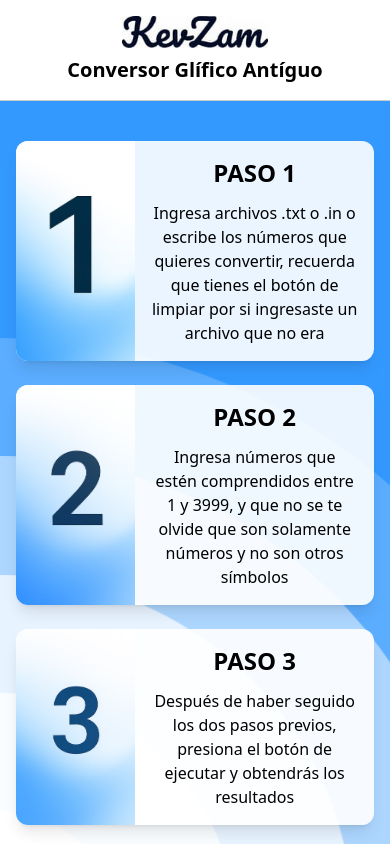
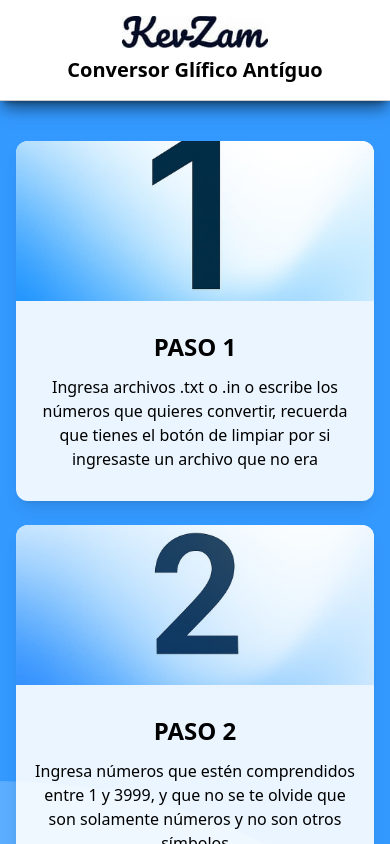
Before and after one commit to KevinZambranoC/practicaII, a Next.js app: page / in a window 390 px wide. Shown: the top 844 px of the page. Built offline with nearby package versions, Linux system fonts and the light colour scheme.

Commit message:
cambios en distintos componentes hechos

```diff
--- a/src/components/Navbar.tsx
+++ b/src/components/Navbar.tsx
@@ -6,7 +6,7 @@ export default function Navbar()
   // aqui yo realizo el contenedor del navbar el cual utilizare como componente y se lo voy a pasar a las demas ventanas tanto la principal
   // como la de carga y resultados
   return (
-    <nav className="w-full px-6 py-4 bg-white border-b border-black/20 shadow-lg shadow-black/50">
+    <nav className="w-full sticky top-0 z-20 px-6 py-4 bg-white border-b border-black/20 shadow-lg shadow-black/50 ">
 
         <div className="flex flex-col md:flex-row items-center justify-between max-w-screen-xl mx-auto">
 
--- a/src/pages/VentanaResultados.tsx
+++ b/src/pages/VentanaResultados.tsx
@@ -67,12 +67,12 @@ export default function VentanaResultados() {
           {/* aqui realice una tabla responsiva con scroll horizontal */}
           <div className="overflow-x-auto">
 
-            <table className="w-full table-auto text-left">
+            <table className="w-full table-fixed">
 
               <thead>
                 <tr>
-                  <th className="px-4 py-2 border-b border-gray-300">Decimal</th>
-                  <th className="px-4 py-2 border-b border-gray-300">Glifo / Mensaje</th>
+                  <th className="w-1/2 px-4 py-2 border-b border-gray-300 text-center text-black">Decimal</th>
+                  <th className="w-1/2 px-4 py-2 border-b border-gray-300 text-center text-black">Glifo / Mensaje</th>
                 </tr>
               </thead>
 
@@ -80,8 +80,8 @@ export default function VentanaResultados() {
                 {/* aqui itero cada linea para mostrar las dos columnas */}
                 {lines.map((line, idx) => (
                   <tr key={idx} className="hover:bg-gray-100">
-                    <td className="px-4 py-2 border-b border-gray-200 text-black">{line.decimal}</td>
-                    <td className="px-4 py-2 border-b border-gray-200 text-black">{line.glifo}</td>
+                    <td className="w-1/2 px-4 py-2 border-b border-gray-200 text-center text-black">{line.decimal}</td>
+                    <td className="w-1/2 px-4 py-2 border-b border-gray-200 text-center text-black">{line.glifo}</td>
                   </tr>
                 ))}
               </tbody>
--- a/src/pages/index.tsx
+++ b/src/pages/index.tsx
@@ -31,12 +31,12 @@ export default function Home() {
         <div className="relative z-10 flex flex-col items-center justify-center min-h-full text-white px-4 py-10 space-y-6">
 
           {/* este es mi contenedor Paso 1 */}
-          <div className="w-full max-w-3xl bg-white bg-opacity-90 rounded-xl shadow-lg flex overflow-hidden text-black">
+          <div className="w-full max-w-3xl bg-white bg-opacity-90 rounded-xl shadow-lg flex overflow-hidden text-black flex-col sm:flex-row min-h-[360px] sm:min-h-48 md:min-h-56">
              {/*  se compone de una imagen que es igual para los otros 3 pero cambia la imagen en cada contenedor*/}
-            <img src="/imagen1.jpg" alt="paso 1" className="w-1/3 h-auto object-cover md:h-full"/>
+            <img src="/imagen1.jpg" alt="paso 1" className="w-full sm:w-1/3 h-40 sm:h-full object-cover"/>
 
             {/* y del espacio donde va un titulo y un parrafo de forma centrada */}
-            <div className="p-4 flex flex-col items-center justify-center">
+            <div className="p-4 flex flex-col items-center justify-center flex-1">
 
               <h2 className="text-2xl lg:text-3xl font-bold mb-3 text-center">
                 PASO 1
@@ -52,11 +52,11 @@ export default function Home() {
           </div>
 
           {/* este es mi contenedor Paso 2 */}
-          <div className="w-full max-w-3xl bg-white bg-opacity-90 rounded-xl shadow-lg flex overflow-hidden text-black">
+          <div className="w-full max-w-3xl bg-white bg-opacity-90 rounded-xl shadow-lg flex overflow-hidden text-black flex-col sm:flex-row min-h-[360px] sm:min-h-48 md:min-h-56">
 
-            <img src="/imagen2.jpg" alt="paso 2" className="w-1/3 h-auto object-cover md:h-full"/>
+            <img src="/imagen2.jpg" alt="paso 2" className="w-full sm:w-1/3 h-40 sm:h-full object-cover"/>
 
-            <div className="p-4 flex flex-col items-center justify-center">
+            <div className="p-4 flex flex-col items-center justify-center flex-1">
 
               <h2 className="text-2xl lg:text-3xl font-bold mb-3 text-center">
                 PASO 2
@@ -72,11 +72,11 @@ export default function Home() {
           </div>
 
           {/* este es mi contenedor Paso 3 */}
-          <div className="w-full max-w-3xl bg-white bg-opacity-90 rounded-xl shadow-lg flex overflow-hidden text-black">
+          <div className="w-full max-w-3xl bg-white bg-opacity-90 rounded-xl shadow-lg flex overflow-hidden text-black flex-col sm:flex-row min-h-[360px] sm:min-h-48 md:min-h-56">
 
-            <img src="/imagen3.jpg" alt="paso 3" className="w-1/3 h-auto object-cover md:h-full"/>
+            <img src="/imagen3.jpg" alt="paso 3" className="w-full sm:w-1/3 h-40 sm:h-full object-cover"/>
 
-            <div className="p-4 flex flex-col items-center justify-center">
+            <div className="p-4 flex flex-col items-center justify-center flex-1">
 
               <h2 className="text-2xl lg:text-3xl font-bold mb-3 text-center">
                 PASO 3
```
